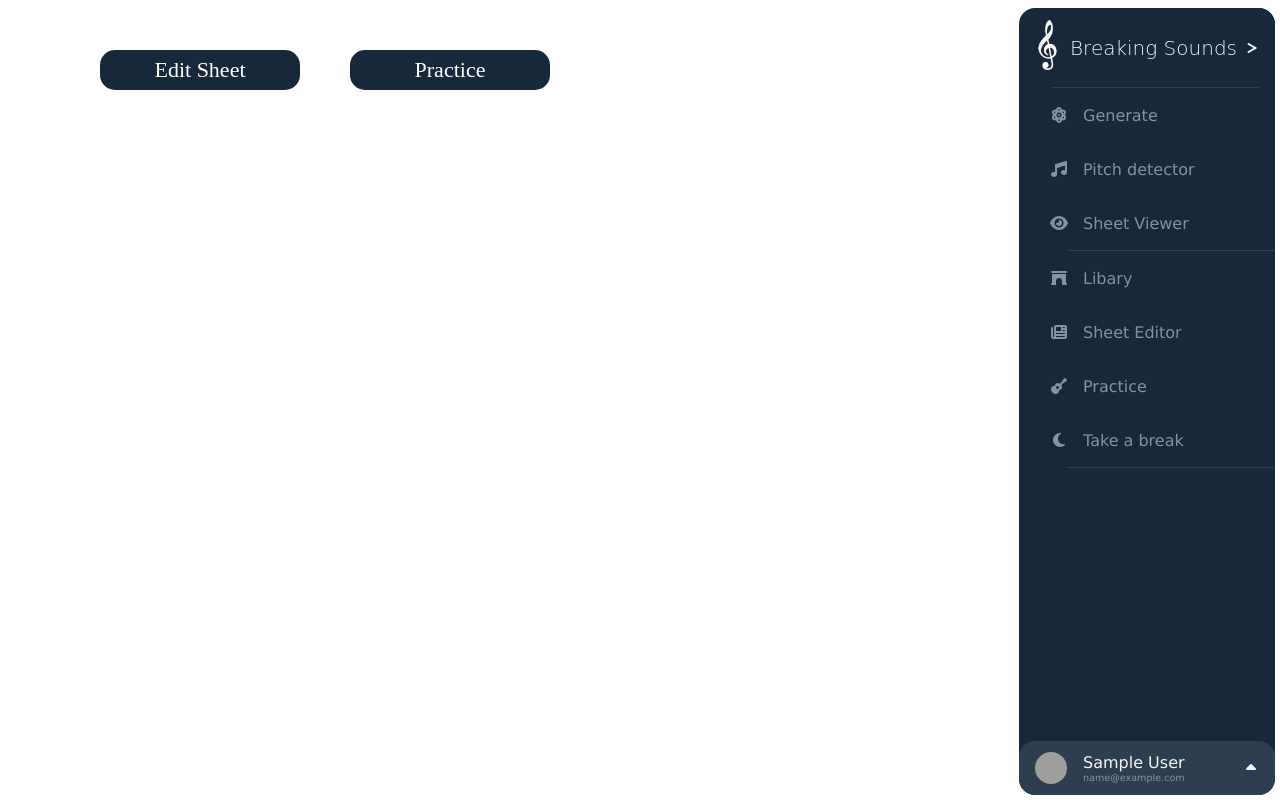
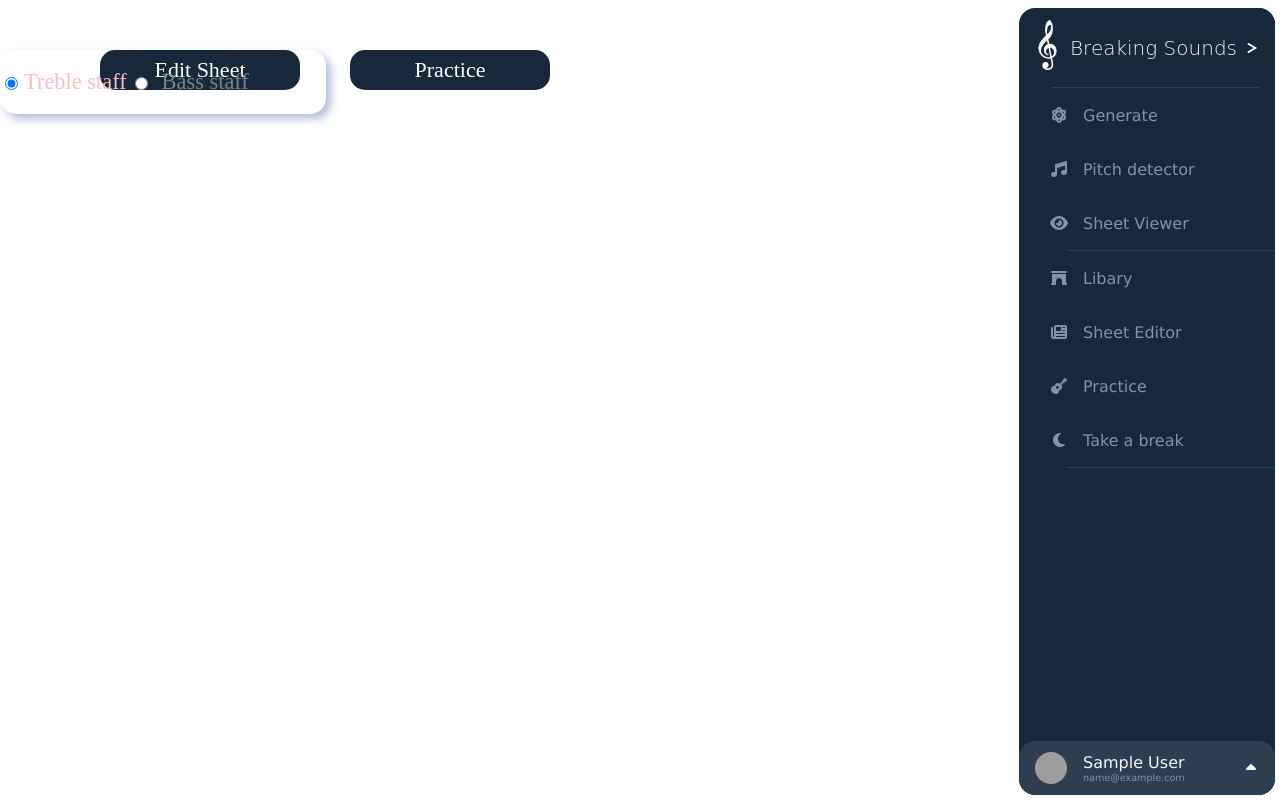
Before and after one commit to ndyduc/Breaking_Sounds, a Flask app: page /viewsheet in a window 1280 px wide. Run offline with Flask 3, Linux system fonts and the light colour scheme; the visitor is signed in with stand-in values (Sample User, id 1); some libraries are stand-ins or nearby versions; grey boxes are pictures that could not be loaded.

Commit message:
11-05-25 : Finally

```diff
--- a/Model/CNN_BiLSTM.py
+++ b/Model/CNN_BiLSTM.py
@@ -80,6 +80,7 @@
 
     X_train, y_notes = create_windows_torch(mel_spec_db, y_notes, window_size, step)
     return X_train, y_notes
+
 
 class CNN_BiLSTM(nn.Module):
     def __init__(self, input_channels=1, cnn_filters=32, lstm_hidden=128, num_layers=2, num_notes=128):
--- a/static/css/sheet_music.css
+++ b/static/css/sheet_music.css
@@ -16,6 +16,34 @@
 	left: 350px !important;
 }
 
+.segmented-control {
+	grid-column: 3/4;
+	grid-row: 1/2;
+	width: 20.4rem;
+	height: 4rem;
+	box-shadow: 0.3rem 0.3rem 0.6rem #afbcd6, -0.2rem -0.2rem 0.5rem #fff;
+	border-radius: 1rem;
+	display: flex;
+	align-items: center;
+	position: relative;
+}
+
+.segmented-control > input:checked + label {
+	transition: all 0.5s ease;
+	color: rgb(255, 188, 188);
+}
+
+.segmented-control__1, .segmented-control__2, .segmented-control__3 {
+	width: 6.8rem;
+	height: 3.6rem;
+	font-size: 1.4rem;
+	display: flex;
+	justify-content: center;
+	align-items: center;
+	cursor: pointer;
+	color: grey;
+	transition: all 0.5s ease;
+}
 
 #notenow {
 	position: fixed;
@@ -34,7 +62,7 @@
 	z-index: 10;
 }
 
-#editsheet, .prac , #main, #phu{
+#editsheet, .prac, #main, #phu {
 	padding: 5px 10px;
 	display: flex;
 	justify-content: center;
@@ -54,7 +82,7 @@
 	transition: 0.5s ease;
 }
 
-#editsheet:hover , #start-practice:hover, #main:hover, #phu:hover{
+#editsheet:hover, #start-practice:hover, #main:hover, #phu:hover {
 	background-color: white;
 	color: #18283b;
 	box-shadow: 0 0 5px 5px #18283b;
--- a/templates/sheet_music.html
+++ b/templates/sheet_music.html
@@ -12,6 +12,7 @@
 	<title>MusicXML Sheet</title>
 	<script src="https://cdn.jsdelivr.net/npm/opensheetmusicdisplay@1.9.0/build/opensheetmusicdisplay.min.js"></script>
 	<link rel="stylesheet" href="/static/css/sheet_music.css">
+	<link rel="stylesheet" href="/static/css/button.css">
 </head>
 <body>
 <div id="practice-mode" style="display: none">
@@ -22,15 +23,24 @@
 </div>
 <button type="button" id="editsheet">Edit Sheet</button>
 <button id="start-practice" class="prac">Practice</button>
-<button id="main" style="left: 800px; visibility: hidden">Top Part</button>
-<button id="phu" style="left: 1050px; visibility: hidden">Bottom Part</button>
+<div class="segmented-control" id="wtf">
+	<input type="radio" name="radio2" value="3" id="tab-1" checked/>
+	<label for="tab-1" class="segmented-control__1">
+		<p>Treble staff</p></label>
+
+	<input type="radio" name="radio2" value="4" id="tab-2"/>
+	<label for="tab-2" class="segmented-control__2">
+		<p>Bass staff</p></label>
+
+	<div class="segmented-control__color"></div>
+</div>
 <div id="notenow" style="display: none"></div>
 <input type="hidden" id="musicxml-path" value="{{ result_path }}">
 <script type="module">
 	import {PitchDetector} from "https://esm.sh/pitchy@4";
 
 	let edits = document.getElementById("editsheet");
-	let user = {{ 'true' if session.get('user_id') else 'false' }};
+	let user = {{	'true'	if session.get('user_id') else	'false'}};
 	if (!user) {
 		edits.style.display = 'none';
 		document.getElementById("start-practice").style.display = "none";
@@ -69,9 +79,8 @@
 	let practicing = false;
 
 	document.addEventListener("DOMContentLoaded", async () => {
-		let main = document.getElementById("main");
-		let phu = document.getElementById("phu");
-
+		let phu = document.getElementById("wtf");
+		phu.style.visibility = "hidden";
 		const osmd = new opensheetmusicdisplay.OpenSheetMusicDisplay("osmd-container", {
 			autoResize: true
 		});
@@ -105,7 +114,7 @@
 		}
 
 		document.getElementById("start-practice").addEventListener("click", async () => {
-			if (practicing){
+			if (practicing) {
 				document.getElementById("next-note").disabled = true;
 				osmd.cursor.hide();
 				practicing = false;
@@ -115,11 +124,9 @@
 				document.getElementById("notenow").style.display = "none";
 				document.getElementById("editsheet").style.display = "flex";
 				document.getElementById("start-practice").textContent = "Practice";
-				main.style.visibility = "hidden";
 				phu.style.visibility = "hidden";
 			} else {
 				document.getElementById("start-practice").textContent = "Stop Practice";
-				main.style.visibility = "visible";
 				phu.style.visibility = "visible";
 				await Practice(true);
 			}
@@ -140,7 +147,7 @@
 			beat = 0;
 			let practive;
 			let check_form = hasScorePartP2(musicXML);
-			if (!check_form){
+			if (!check_form) {
 				practive = cleanMusicXML(musicXML, main);
 				practive = filterMusicXML(practive);
 			} else {
@@ -156,7 +163,7 @@
 			let xyz = abc.parseFromString(practive, "application/xml");
 			xyz = extractNotesFromXML(xyz);
 
-			if (!xyz){
+			if (!xyz) {
 				alert("This sheet doesn't have that part !");
 				document.getElementById("start-practice").click();
 				return;
@@ -219,17 +226,17 @@
 					if (tempGroup.length > 0) {
 						// Nếu có 3 null liên tiếp, gộp thành 1
 						if (tempGroup.length === 3) {
-		                    result.push({ note: null, duration: 1 });
+							result.push({note: null, duration: 1});
 						} else if (tempGroup.length >= 6) {
 							const remaining = tempGroup.length % 3;
 
 							// Thêm 3 nhóm hoàn chỉnh
 							for (let j = 0; j < 3; j++) {
-		                        result.push({ note: null, duration: 3 });
+								result.push({note: null, duration: 3});
 							}
 							// Thêm phần dư vào phần đầu nếu có
 							if (remaining > 0) {
-		                        result.push({ note: null, duration: remaining });
+								result.push({note: null, duration: remaining});
 							}
 						} else {
 							result.push(...tempGroup);
@@ -243,15 +250,15 @@
 			// Nếu còn nhóm null ở cuối, xử lý nhóm này
 			if (tempGroup.length > 0) {
 				if (tempGroup.length === 3) {
-		            result.push({ note: null, duration: 1 });
+					result.push({note: null, duration: 1});
 				} else if (tempGroup.length >= 6) {
 					const remaining = tempGroup.length % 3;
 
 					for (let j = 0; j < 3; j++) {
-		                result.push({ note: null, duration: 3 });
+						result.push({note: null, duration: 3});
 					}
 					if (remaining > 0) {
-		                result.push({ note: null, duration: remaining });
+						result.push({note: null, duration: remaining});
 					}
 				} else {
 					result.push(...tempGroup);
@@ -292,13 +299,17 @@
 			return data;
 		}
 
-		main.addEventListener("click", async () => {
-			await Practice(true);
-		})
+		document.getElementById("tab-1").addEventListener("change", async (e) => {
+			if (e.target.checked) {
+				await Practice(true);  // top part
+			}
+		});
 
-		phu.addEventListener("click", async () => {
-			await Practice(false);
-		})
+		document.getElementById("tab-2").addEventListener("change", async (e) => {
+			if (e.target.checked) {
+				await Practice(false); // bottom part
+			}
+		});
 
 		document.getElementById("next-note").addEventListener("click", () => {
 			if (!osmdCursor || osmdCursor.Iterator.EndReached) return;
@@ -307,7 +318,7 @@
 			osmd.cursor.show();
 			osmd.cursor.cursorElement.scrollIntoView({behavior: "smooth", block: "center"});
 
-			if (osmdCursor.Iterator.EndReached || beat+1 >= practiceData.length) {
+			if (osmdCursor.Iterator.EndReached || beat + 1 >= practiceData.length) {
 				alert("🎉 Hoàn thành luyện tập!");
 				document.getElementById("next-note").disabled = true;
 				osmd.cursor.hide();
@@ -401,6 +412,7 @@
 		const scorePartP2 = xmlDoc.querySelector('score-part[id="P2"]');
 		return scorePartP2 !== null;
 	}
+
 	function cleanMusicXML(xmlString, keepRightHand = true) {
 		const parser = new DOMParser();
 		const xmlDoc = parser.parseFromString(xmlString, "application/xml");
```
Also changed, not shown: src/data_connecter.py (+11 -0 lines), static/css/libary.css (+27 -0 lines), templates/libary.html (+42 -6 lines), 1 other file. Lines whose indentation alone changed are shown as unchanged.
